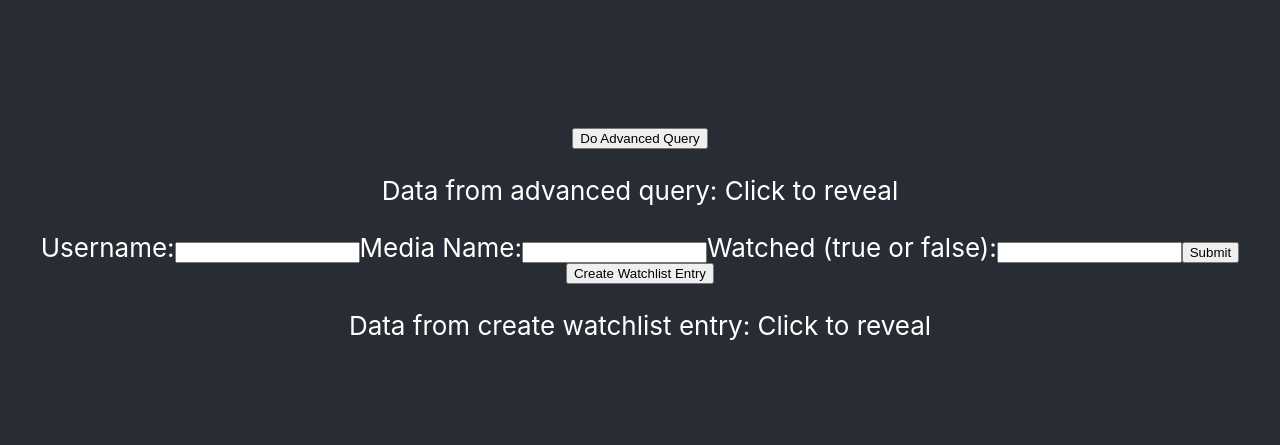
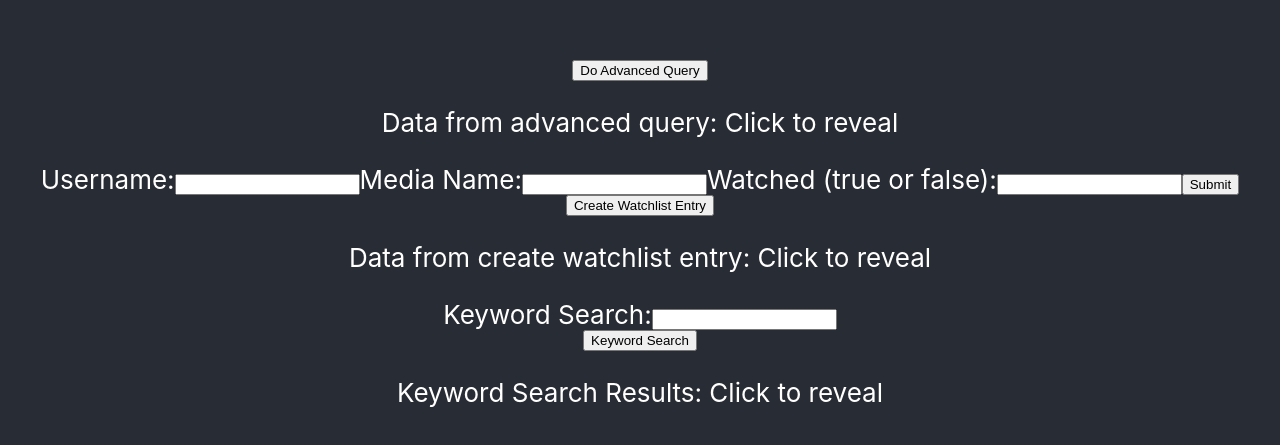
Before and after one commit to caleqw2/Netflix-Match, a React (Create React App) app in the folder netflix-match/: page / in a window 1280 px wide. Shown: the part 153-598 px from the top of the page. Built offline with nearby package versions, Linux system fonts and the light colour scheme.

Commit message:
Added keyword look up to front end interface

```diff
--- a/netflix-match/src/App.js
+++ b/netflix-match/src/App.js
@@ -8,18 +8,22 @@ class App extends React.Component {
     this.state = {
       avd_query_result: 'Click to reveal',
       create_query_result: 'Click to reveal',
+      lookup_result: 'Click to reveal',
       user_name: '',
       media_name: '',
-      watched: ''
+      watched: '',
+      keyword: ''
     };
 
     this.handleChangeUsername = this.handleChangeUsername.bind(this);
     this.handleChangeMedianame = this.handleChangeMedianame.bind(this);
     this.handleChangeWatched = this.handleChangeWatched.bind(this);
     this.handleSubmit = this.handleSubmit.bind(this);
+    this.handleChangeKeyword = this.handleChangeKeyword.bind(this);
 
+    this.advancedQuery = this.advancedQuery.bind(this);
     this.createWatchlistEntry = this.createWatchlistEntry.bind(this);
-    this.advancedQuery = this.advancedQuery.bind(this);
+    this.lookUpShow = this.lookUpShow.bind(this);
   }
 
   advancedQuery() {
@@ -40,6 +44,16 @@ class App extends React.Component {
     });
   }
 
+  lookUpShow() {
+    var query_str = `/look_up_show_name?keywork=${this.state.keyword}`;
+
+    fetch({query_str}).then(res => res.json()).then(data => {
+      this.setState(state => ({
+        lookup_result: data.result
+      }));
+    });
+  }
+
   handleChangeUsername(event) {
     this.setState({user_name: event.target.value});
   }
@@ -50,6 +64,10 @@ class App extends React.Component {
 
   handleChangeWatched(event) {
     this.setState({watched: event.target.value});
+  }
+
+  handleChangeKeyword(event) {
+    this.setState({keyword: event.target.value});
   }
 
   handleSubmit(event) {
@@ -87,6 +105,15 @@ class App extends React.Component {
         <button onClick={this.createWatchlistEntry}>Create Watchlist Entry</button>
         <p> Data from create watchlist entry: {this.state.create_query_result} </p>
 
+        <form>
+          <label>
+              Keyword Search:
+              <input type="text" value={this.state.keyword} onChange={this.handleChangeKeyword} />
+          </label>
+        </form>
+        <button onClick={this.lookUpShow}>Keyword Search</button>
+        <p> Keyword Search Results: {this.state.lookup_result} </p>
+
         </header>
       </div>
     );
```
